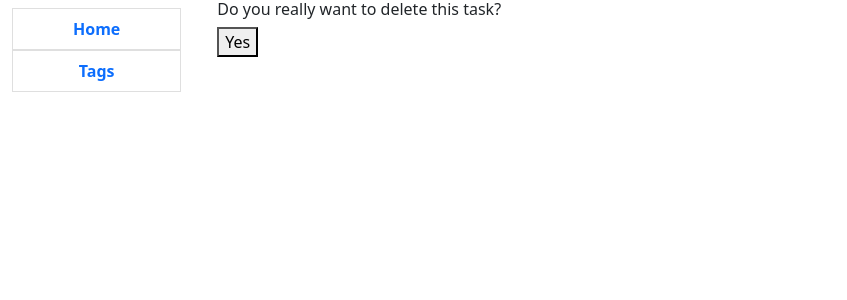
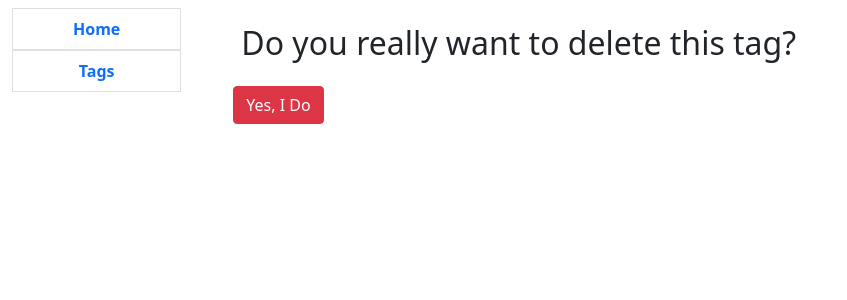
Before and after one commit to Meksim-fesh/todo-list, a Django app: template templates/task/tag_confirm_delete.html in a window 1280 px wide. Shown: the top 300 px of the page, without its empty margins (0-847 px from the left). Run offline with Django 5.2, Linux system fonts and the light colour scheme; the template is opened without the code that fills it, so the values that code supplies are empty.

Commit message:
Change look of the *_confirm_delete.html files

```diff
--- a/templates/task/tag_confirm_delete.html
+++ b/templates/task/tag_confirm_delete.html
@@ -2,9 +2,11 @@
 
 
 {% block content %}
-    <h6>Do you really want to delete this task?</h6>
-    <form action="" method="post">
+
+    <h2 class="m-4">Do you really want to delete this tag?</h2>
+    <form action="" method="post" class="ms-3">
         {% csrf_token %}
-        <button type="submit">Yes</button>
+        <button type="submit" class="btn btn-danger">Yes, I Do</button>
     </form>
+
 {% endblock content %}
```
Also changed, not shown: templates/task/task_confirm_delete.html (+4 -3 lines).
